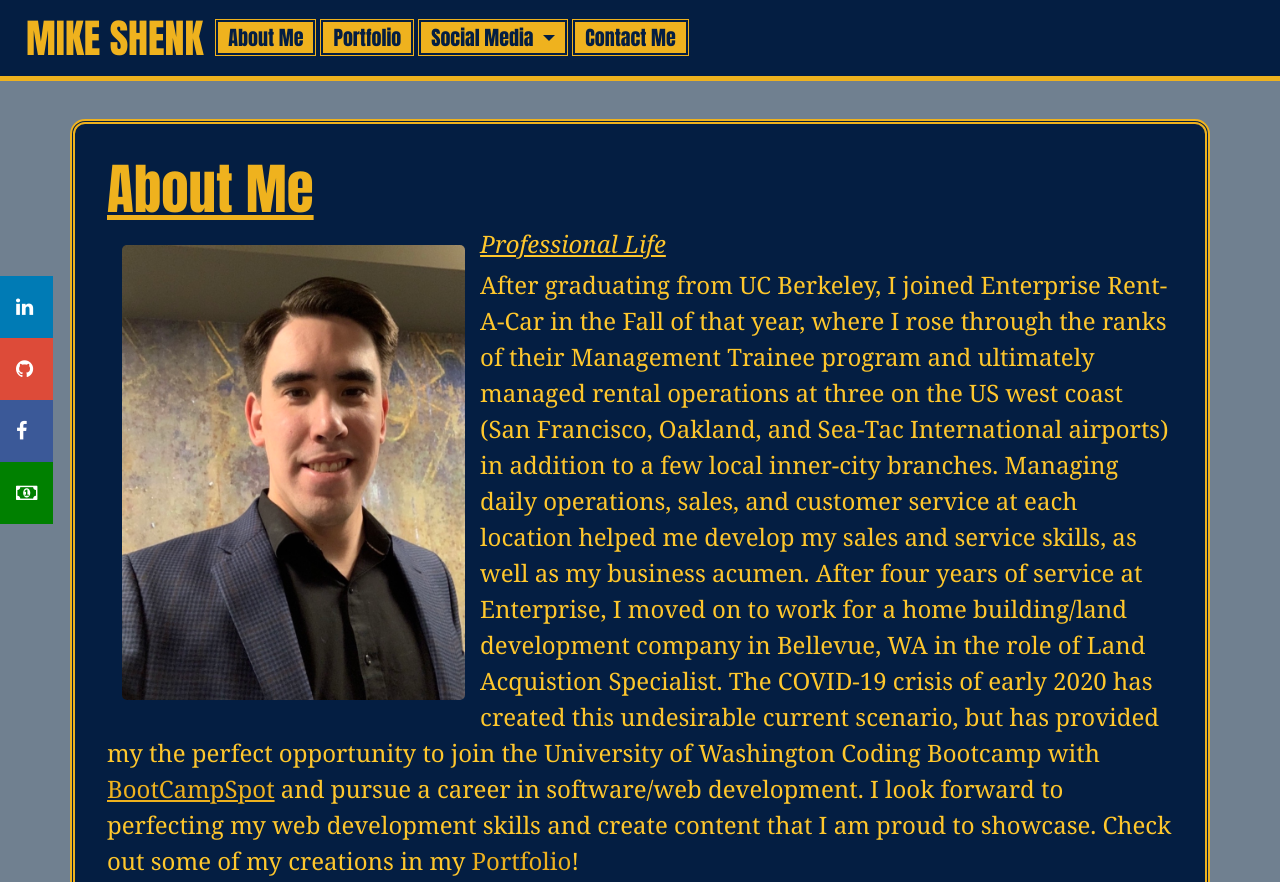
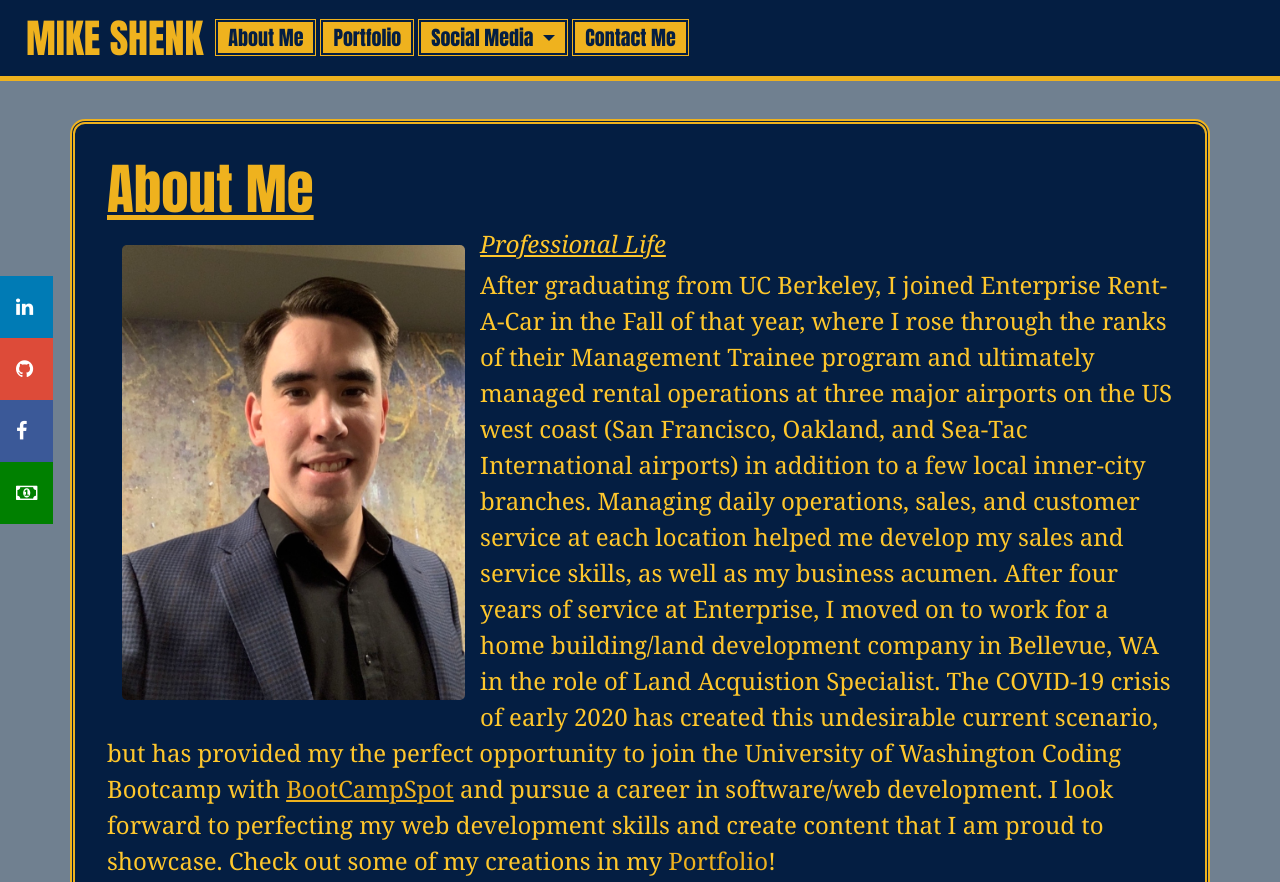
Before and after one commit to mlshenk/professional-portfolio, a plain HTML site: page index.html in a window 1280 px wide. Shown: the top 882 px of the page. Drawn offline with nearby package versions, Linux system fonts and the light colour scheme.

Commit message:
fixed typo on index.html, added 'at three major airports'

```diff
--- a/index.html
+++ b/index.html
@@ -59,7 +59,7 @@
     <p class="bio-body">
       After graduating from UC Berkeley, I joined Enterprise Rent-A-Car in the Fall of
       that year, where I rose through the ranks of their Management Trainee program and ultimately managed rental
-      operations at three on the US west coast (San Francisco, Oakland, and Sea-Tac International airports) in addition
+      operations at three major airports on the US west coast (San Francisco, Oakland, and Sea-Tac International airports) in addition
       to a few local inner-city branches. Managing daily operations, sales, and customer service at each location helped
       me develop my sales and service skills, as well as my business acumen. After four years of service at Enterprise,
       I moved on to work for a home building/land development company in Bellevue, WA in the role of Land Acquistion
```
